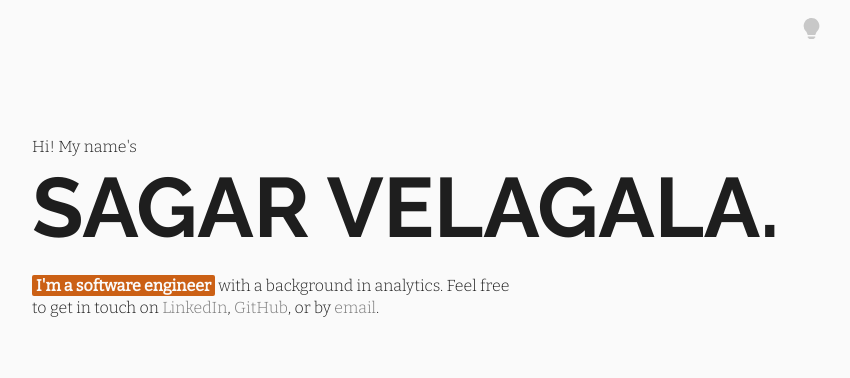
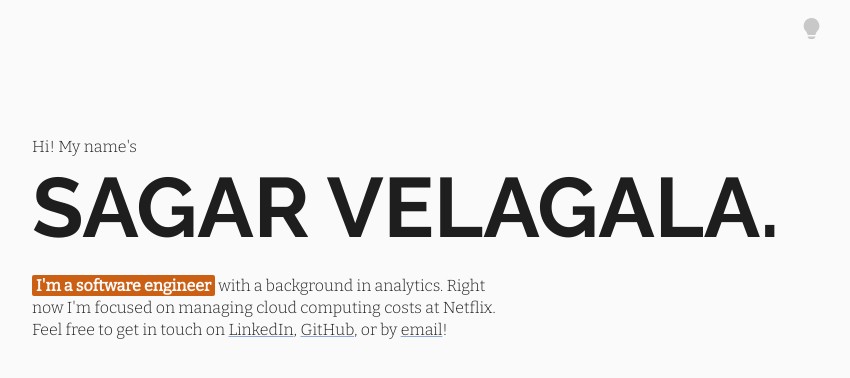
Before and after one commit to sagarvxyz/sagarv.xyz, an Astro site: page / in a window 1280 px wide. Shown: the whole page, without its empty margins (208-1058 px from the left). Built offline with nearby package versions, Linux system fonts and the light colour scheme; Astro itself is replaced by a stand-in of ours.

Commit message:
update front page

```diff
--- a/src/components/Header.astro
+++ b/src/components/Header.astro
@@ -8,8 +8,8 @@ const currentPath = Astro.url.pathname;
         <li class={currentPath === '/' ? 'current' : ''}>
             <a href="/">home</a>
         </li>
-        <li class={currentPath.includes('/blog') ? 'current' : ''}>
-            <a href="/blog">blog</a>
+        <li class={currentPath.includes('/notes') ? 'current' : ''}>
+            <a href="/notes">notes</a>
         </li>
     </nav> -->
     <ThemeButton />
--- a/src/pages/index.astro
+++ b/src/pages/index.astro
@@ -25,12 +25,13 @@ const title = 'Sagar Velagala';
         <section class="hero-blurb">
             <p>
                 <strong>I'm a software engineer</strong> with a background in analytics.
+                Right now I'm focused on managing cloud computing costs at Netflix.
                 Feel free to get in touch on
                 <a href="https://www.linkedin.com/in/sagarvelagala/">LinkedIn</a
                 >,
                 <a href="https://github.com/sagarvxyz">GitHub</a>, or by <a
                     href="mailto:sagar.velagala@gmail.com">email</a
-                >.
+                >!
             </p>
         </section>
     </div>
--- a/src/pages/blog.astro
+++ b/src/pages/notes.astro
@@ -1,7 +1,7 @@
 ---
 import Layout from '../layouts/baseLayout.astro';
-const title = 'Blog';
-const posts = await Astro.glob('./blog/*.md');
+const title = 'Notes';
+const posts = await Astro.glob('./notes/*.md');
 ---
 
 <Layout title={title}>
--- a/src/styles/global.css
+++ b/src/styles/global.css
@@ -10,7 +10,7 @@
 
 html {
     --text: rgb(30, 30, 30);
-    --text-mid: rgb(120, 120, 120);
+    --text-mid: rgb(100, 100, 100);
     --shadow: rgb(240, 240, 240);
     --text-light: rgb(200, 200, 200);
     --background: rgb(250, 250, 250);
@@ -58,13 +58,13 @@ p {
     line-height: 2.2rem;
 }
 a {
-    color: var(--text-mid);
-    text-decoration: none;
+    color: var(--text);
+    text-decoration: underline;
+    text-decoration-color: var(--secondary);
 }
 a:hover,
 a:active {
-    color: var(--text);
-    text-decoration: none;
+    color: var(--secondary);
 }
 strong {
     background-color: var(--primary);
```
Also changed, not shown: src/pages/notes/_template.md (renamed from src/pages/blog/_template.md).
